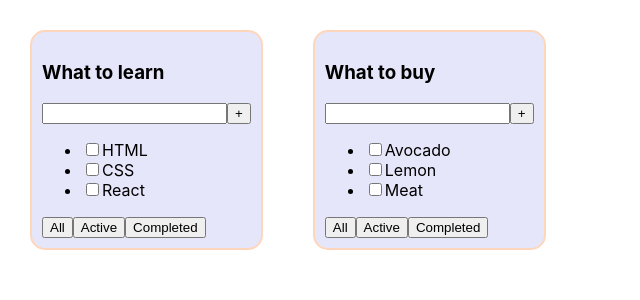
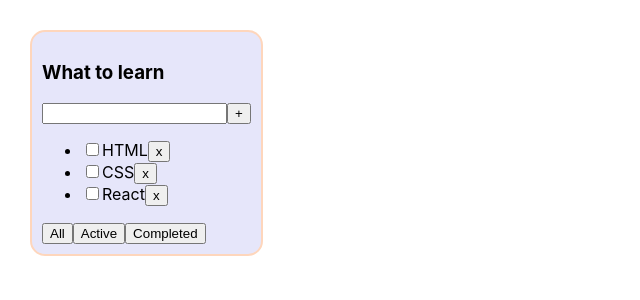
Before and after one commit to AdelZinnurova/todolist-new-version, a React (Vite) app: page / in a window 1280 px wide. Shown: the top 300 px of the page, without its empty margins (0-640 px from the left). Built offline with nearby package versions, Linux system fonts and the light colour scheme.

Commit message:
Add useState and functions create and delete

```diff
--- a/package.json
+++ b/package.json
@@ -11,7 +11,8 @@
   },
   "dependencies": {
     "react": "19.0.0",
-    "react-dom": "19.0.0"
+    "react-dom": "19.0.0",
+    "uuid": "^11.1.0"
   },
   "devDependencies": {
     "@types/react": "19.0.2",
--- a/src/App.tsx
+++ b/src/App.tsx
@@ -1,32 +1,38 @@
 import './App.css'
-import {TaskPropsType, Todolist} from "./Todolist.tsx";
+import {TaskType, Todolist} from "./Todolist.tsx";
+import {useState} from "react";
+import {v1} from "uuid";
 
 
 function App() {
     const todolistTitle_1 = 'What to learn'
-    const todolistTitle_2 = 'What to buy'
 
-    const tasks_1: TaskPropsType[] = [
-        {id: 1, title: 'HTML', isDone: false},
-        {id: 1, title: 'CSS', isDone: false},
-        {id: 1, title: 'React', isDone: false},
-    ]
+    const [tasks, setTasks] = useState<TaskType[]>([
+        {id: v1(), title: 'HTML', isDone: false},
+        {id: v1(), title: 'CSS', isDone: false},
+        {id: v1(), title: 'React', isDone: false},
+    ])
 
-    const tasks_2: TaskPropsType[] = [
-        {id: 1, title: 'Avocado', isDone: false},
-        {id: 1, title: 'Lemon', isDone: false},
-        {id: 1, title: 'Meat', isDone: false},
-    ]
+
+    const deleteTasks = (taskId: string) => {
+        const newState = tasks.filter(t => t.id !== taskId);
+        setTasks(newState)
+    }
+
+    const createTask = (title: string) => {
+        const newTask = {id: v1(), title, isDone: false};
+        setTasks([...tasks, newTask])
+    }
+
+    const changeFilter = () => {}
 
     return (
         <div className="app">
             <Todolist
                 title={todolistTitle_1}
-                tasks={tasks_1}
-            />
-            <Todolist
-                title={todolistTitle_2}
-                tasks={tasks_2}
+                tasks={tasks}
+                deleteTasks={deleteTasks}
+                createTask={createTask}
             />
         </div>
     )
--- a/src/Button.tsx
+++ b/src/Button.tsx
@@ -1,9 +1,10 @@
 type ButtonPropsType = {
     title: string
+    onClick?: () => void
 }
 
-export const Button = ({title}:ButtonPropsType) => {
+export const Button = ({title, onClick}:ButtonPropsType) => {
     return (
-        <button>{title}</button>
+        <button onClick={onClick}>{title}</button>
     );
 };
--- a/src/Todolist.tsx
+++ b/src/Todolist.tsx
@@ -1,17 +1,22 @@
 import {Button} from "./Button.tsx";
+import {ChangeEvent, useState} from "react";
 
 type TodolistPropsType = {
     title: string
-    tasks: TaskPropsType[]
+    tasks: TaskType[]
+    createTask: (title: string) => void
+    deleteTasks: (taskId: string) => void
 }
 
-export type TaskPropsType = {
-    id: number
+export type TaskType = {
+    id: string
     title: string
     isDone: boolean
 }
 
-export const Todolist = ({title, tasks}: TodolistPropsType) => {
+export const Todolist = ({title, tasks, deleteTasks, createTask}: TodolistPropsType) => {
+    const [taskTitle, setTaskTitle] = useState('')
+
     const tasksList = tasks.length === 0
         ? <span>Your list is empty</span>
         : <ul>
@@ -20,6 +25,10 @@ export const Todolist = ({title, tasks}: TodolistPropsType) => {
                     <li key={task.id}>
                         <input type="checkbox" checked={task.isDone}/>
                         <span>{task.title}</span>
+                        <Button
+                            title={'x'}
+                            onClick={() => deleteTasks(task.id)}
+                        />
                     </li>
                 )
             })}
@@ -30,8 +39,23 @@ export const Todolist = ({title, tasks}: TodolistPropsType) => {
         <div className='todolist'>
             <h3>{title}</h3>
             <div>
-                <input/>
-                <Button title={'+'}/>
+                <input
+                    value={taskTitle}
+                    onChange={(event: ChangeEvent<HTMLInputElement>) => setTaskTitle(event.target.value)}
+                    onKeyDown={(event: React.KeyboardEvent<HTMLInputElement>) => {
+                        if (event.key === 'Enter') {
+                            createTask(taskTitle)
+                            setTaskTitle('')
+                        }
+                    }}
+                />
+                <Button
+                    title={'+'}
+                    onClick={() => {
+                        createTask(taskTitle)
+                        setTaskTitle('')
+                    }}
+                />
             </div>
             {tasksList}
             <div>
```
